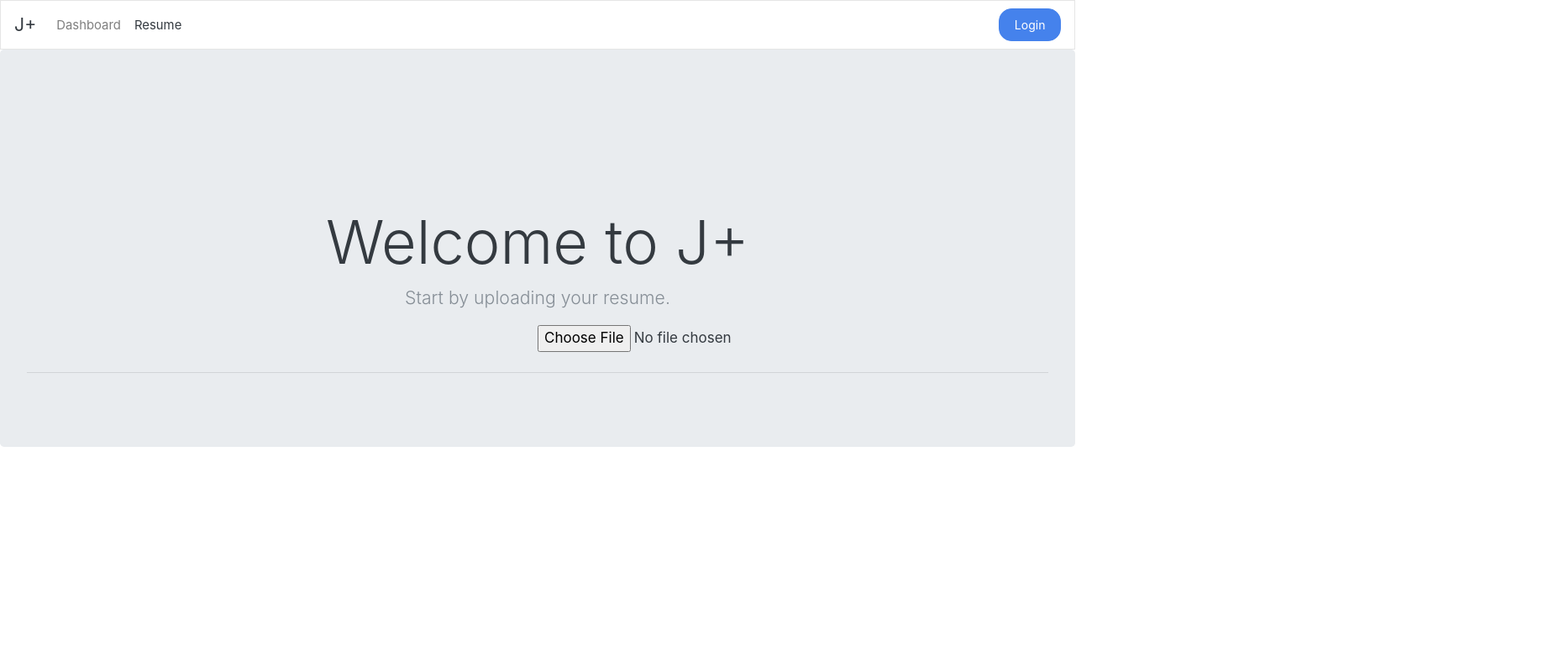
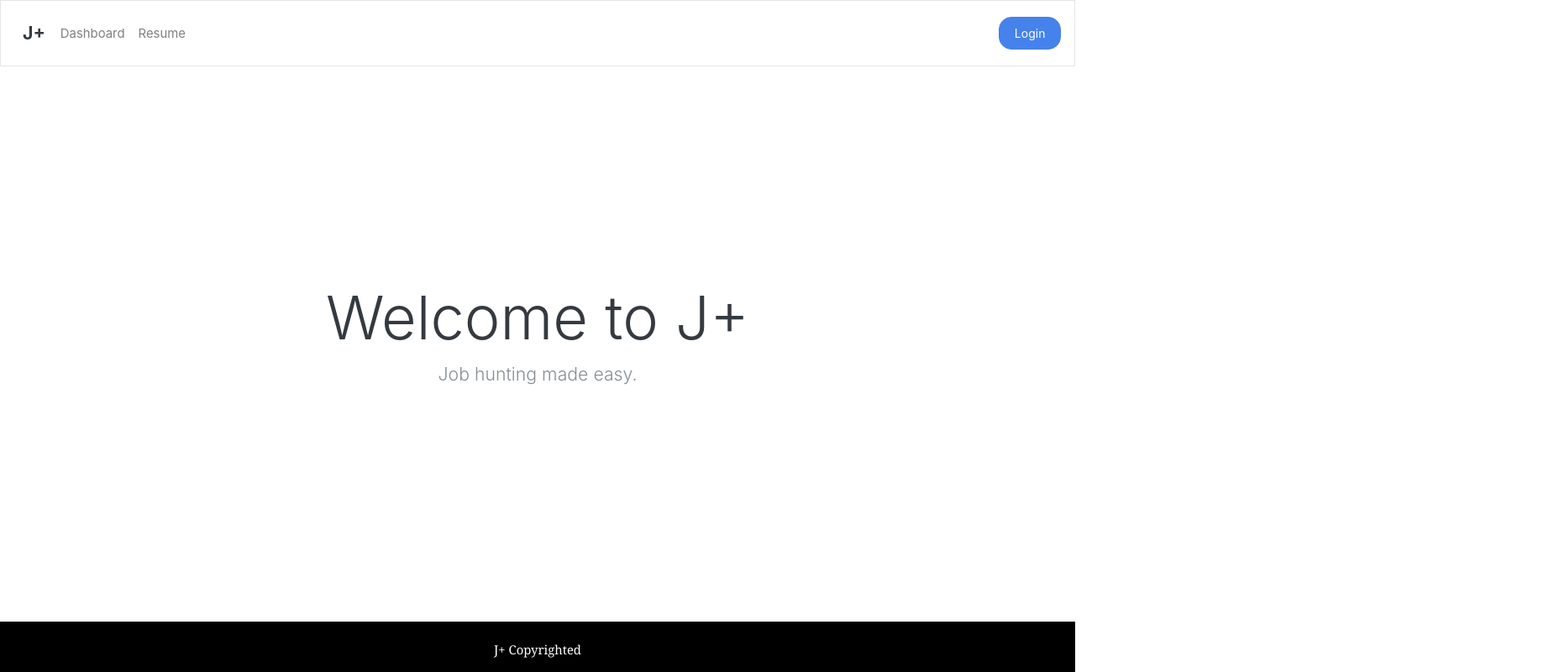
Before and after one commit to ethan-yyh/JPlus, a React (Create React App) app in the folder j-plus/: page / in a window 1280 px wide. Shown: the whole page at 84% size, 1856 px wide, since content can reach past the window. Built offline with nearby package versions, Linux system fonts and the light colour scheme.

Commit message:
most recent update before changing up the template

```diff
--- a/j-plus/src/App.js
+++ b/j-plus/src/App.js
@@ -1,7 +1,7 @@
 import './App.css';
 import { Route } from "react-router-dom"; // for multi page application
-// import Home from './Home/Home.js';
-import Resume from './Resume/Resume.js';
+import Home from './Home/Home.js';
+//import Resume from './Resume/Resume.js';
 import React, { Component } from 'react';
 import 'bootswatch/dist/litera/bootstrap.min.css';
 
@@ -9,7 +9,7 @@ class App extends Component {
   render(){
     return (
       <div className="App">
-        <Route exact path="/" component={Resume}/>
+        <Route exact path="/" component={Home}/>
       </div>
     );
   } // end of render
--- /dev/null
+++ b/j-plus/src/Footer/Footer.css
@@ -0,0 +1,14 @@
+#footer{
+  text-align: center;
+  position: fixed;
+  left: 0;
+  bottom: 0;
+  height: 60px;
+  padding: 20px;
+  background-color: black;
+  width: 100%;
+}
+
+#copyright{
+    color:white;
+}
--- /dev/null
+++ b/j-plus/src/Footer/Footer.js
@@ -0,0 +1,14 @@
+import React, { Component } from 'react';
+import "./Footer.css"
+
+class Footer extends Component{
+    render(){
+        return(
+            <div id="footer">
+                <p id="copyright"><small>J+ Copyrighted</small></p>
+            </div>
+        );
+    }
+}
+
+export default Footer
--- /dev/null
+++ b/j-plus/src/Home/Home.css
@@ -0,0 +1,4 @@
+#welcome-message{
+    margin-top: 20%;
+    height: 100%;
+}
--- a/j-plus/src/Home/Home.js
+++ b/j-plus/src/Home/Home.js
@@ -1,12 +1,23 @@
 // import files
 import React, { Component } from 'react';
-import NavBar from './NavBar.js'
+import NavBar from '../NavBar/NavBar.js';
+import Footer from '../Footer/Footer.js';
+import './Home.css';
 
 class Home extends Component{
     render(){
+
+        var message = "Job hunting made easy.";
+        var header = "Welcome to J+";
+
         return(
-            <div>
+            <div id="home-page">
                 <NavBar/>
+                    <div id="welcome-message">
+                        <h1 className="display-3">{header}</h1>
+                        <p className="lead">{message}</p>
+                    </div>
+                <Footer/>
             </div>
         );
     } // end of render
--- a/j-plus/src/Home/NavBar.js
+++ /dev/null
@@ -1,48 +0,0 @@
-import React, { Component } from 'react';
-
-class NavBar extends Component{
-    render(){
-        if(this.props.page === "resume"){
-            return(
-                <div>
-                    <nav className="navbar navbar-expand-lg navbar-light bg-light">
-                        <a className="navbar-brand" href="localhost:3000/">J+</a>
-                        <div className="collapse navbar-collapse" id="navbarColor03">
-                            <ul className="navbar-nav mr-auto">
-                                <li className="nav-item">
-                                    <a className="nav-link" href='localhost:3000/'>Dashboard</a>
-                                </li>
-                                <li className="nav-item active">
-                                    <a className="nav-link" href='localhost:3000/'>Resume</a>
-                                </li>
-                            </ul>
-                            <button className="btn btn-primary my-2 my-sm-0">Login</button>
-                        </div>
-                    </nav>
-                </div>
-            );
-        } else {
-            return(
-                <div>
-                    <nav className="navbar navbar-expand-lg navbar-light bg-light">
-                        <a className="navbar-brand" href="localhost:3000/">J+</a>
-                        <div className="collapse navbar-collapse" id="navbarColor03">
-                            <ul className="navbar-nav mr-auto">
-                                <li className="nav-item active">
-                                    <a className="nav-link" href='localhost:3000/'>Dashboard</a>
-                                </li>
-                                <li className="nav-item">
-                                    <a className="nav-link" href='localhost:3000/'>Resume</a>
-                                </li>
-                            </ul>
-                            <button className="btn btn-primary my-2 my-sm-0">Login</button>
-                        </div>
-                    </nav>
-                </div>
-            );
-        }
-
-    }
-}
-
-export default NavBar;
--- /dev/null
+++ b/j-plus/src/NavBar/NavBar.css
@@ -0,0 +1,4 @@
+#logo{
+    font-weight: bold;
+    margin: 10px;
+}
--- /dev/null
+++ b/j-plus/src/NavBar/NavBar.js
@@ -0,0 +1,31 @@
+import React, { Component } from 'react';
+import "./NavBar.css";
+
+class NavBar extends Component{
+    render(){
+
+        // Home page
+        return(
+            <div>
+                <nav className="navbar navbar-expand-lg navbar-light bg-light">
+                    <a className="navbar-brand" href="localhost:3000/" id="logo">J+</a>
+                    <div className="collapse navbar-collapse" id="navbarColor03">
+                        <ul className="navbar-nav mr-auto">
+                            <li className="nav-item">
+                                <a className="nav-link" href='localhost:3000/'>Dashboard</a>
+                            </li>
+                            <li className="nav-item">
+                                <a className="nav-link" href='localhost:3000/'>Resume</a>
+                            </li>
+                        </ul>
+                        <button className="btn btn-primary my-2 my-sm-0">Login</button>
+                    </div>
+                </nav>
+            </div>
+        );
+
+
+    }
+}
+
+export default NavBar;
--- a/j-plus/src/Resume/NewDocument.css
+++ /dev/null
@@ -1,11 +0,0 @@
-.jumbotron{
-    text-align: center;
-}
-
-#header{
-    margin-top: 10%;
-}
-
-#file-input{
-    margin-left: 50%;
-}
--- a/j-plus/src/Resume/NewDocument.js
+++ /dev/null
@@ -1,24 +0,0 @@
-import { React, Component } from 'react';
-import "./NewDocument.css";
-
-class NewDocument extends Component{
-    render(){
-        var message = "Start by uploading your resume.";
-        var header = "Welcome to J+";
-
-        return(
-            <div className="jumbotron">
-                <h1 className="display-3" id="header">{header}</h1>
-                <p className="lead">{message}</p>
-                <form>
-                    <div className="form-grpoup">
-                        <input type="file" class="form-control-file" aria-describedby="fileHelp" placeholder="Upload Resume" id="file-input"></input>
-                    </div>
-                </form>
-                <hr className="my-4"></hr>
-            </div>
-        );
-    } // end of render
-} // end of NewDocument
-
-export default NewDocument;
--- a/j-plus/src/Resume/Resume.js
+++ /dev/null
@@ -1,17 +0,0 @@
-import { React, Component } from 'react';
-import NavBar from '../Home/NavBar.js';
-import NewDocument from './NewDocument.js';
-
-class Resume extends Component{
-    render(){
-        return(
-            <div>
-                <NavBar page="resume"/>
-                <NewDocument/>
-            </div>
-
-        );
-    }
-}
-
-export default Resume
```
Also changed, not shown: j-plus/src/Home/background-image.jpg (added).
